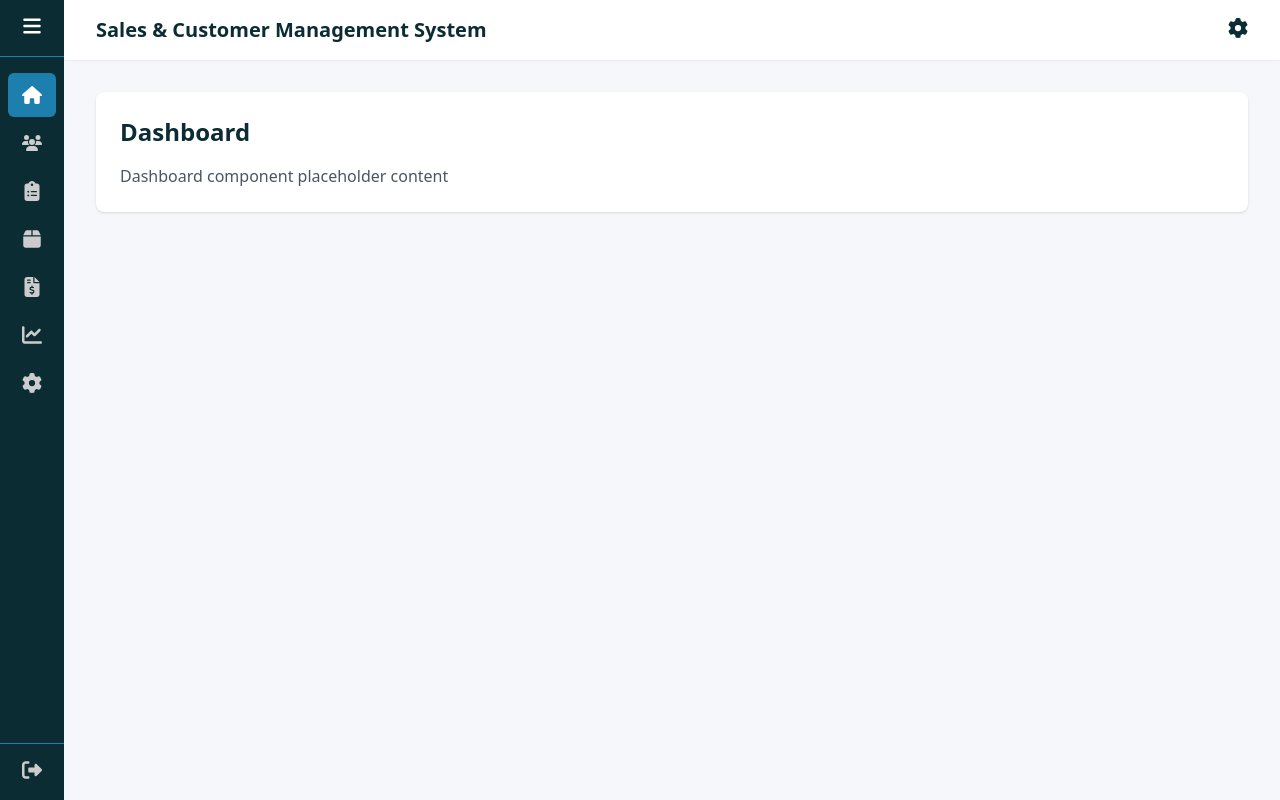
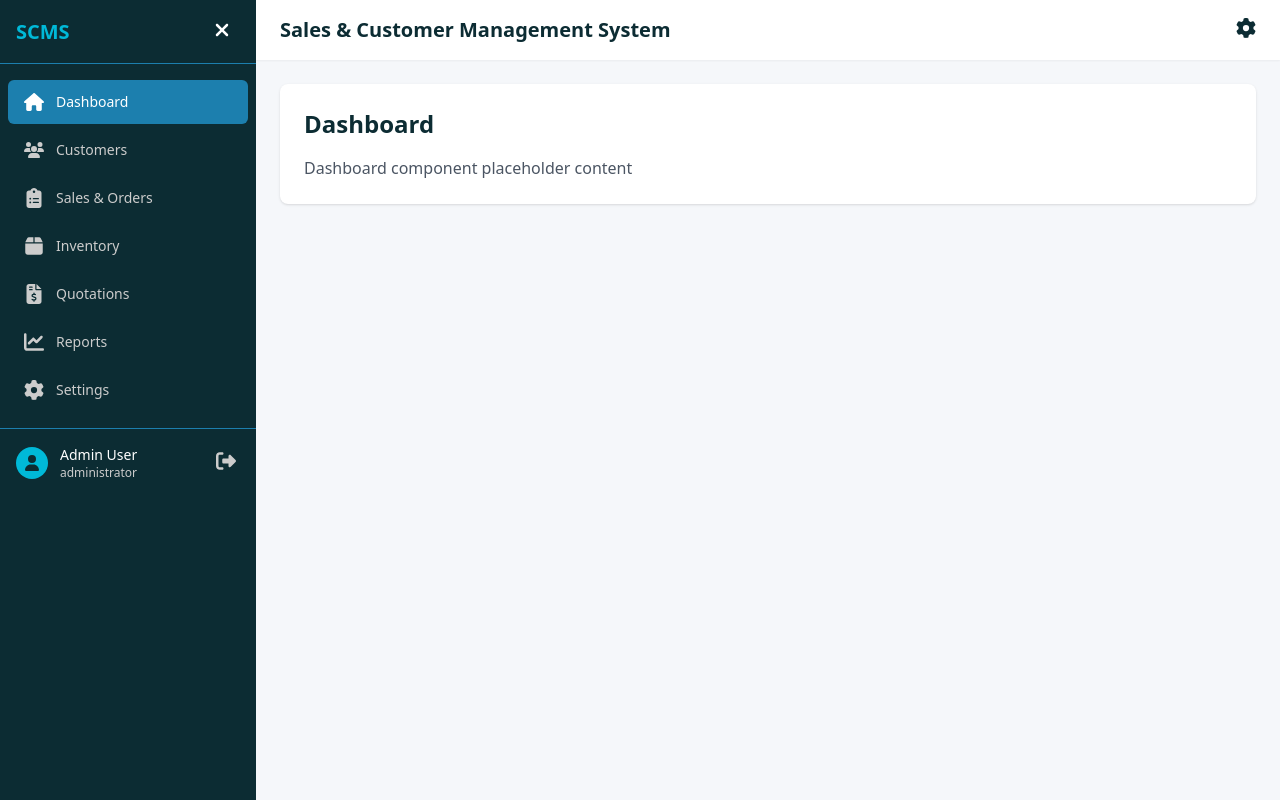
Before and after one commit to Cezzyy/SCMS, a Vue app in the folder frontend/: page /home in a window 1280 px wide. Built offline with nearby package versions, Linux system fonts and the light colour scheme.

Commit message:
OOP 13 - feat(HomeView): enhance sidebar functionality with mobile responsiveness, improved component loading, and updated icon imports for better user experience

```diff
--- a/frontend/src/views/HomeView.vue
+++ b/frontend/src/views/HomeView.vue
@@ -1,15 +1,15 @@
 <script setup lang="ts">
-import { ref, shallowRef, onMounted, defineAsyncComponent } from 'vue'
+import { ref, shallowRef, onMounted, onBeforeMount, onUnmounted, defineAsyncComponent } from 'vue'
 import type { Component } from 'vue'
 
 // Lazy load components
-const DashboardComponent = defineAsyncComponent(() => import('@/components/DashboardContent.vue'))
-const CustomersComponent = defineAsyncComponent(() => import('@/components/CustomerList.vue'))
-const SalesOrdersComponent = defineAsyncComponent(() => import('@/components/SalesOrdersPage.vue'))
-const InventoryComponent = defineAsyncComponent(() => import('@/components/InventoryList.vue'))
-const QuotationsComponent = defineAsyncComponent(() => import('@/components/QuotationList.vue'))
-const ReportsComponent = defineAsyncComponent(() => import('@/components/ReportsPage.vue'))
-const SettingsComponent = defineAsyncComponent(() => import('@/components/SettingsArea.vue'))
+const DashboardComponent = defineAsyncComponent(() => import('../components/DashboardContent.vue'))
+const CustomersComponent = defineAsyncComponent(() => import('../components/CustomerList.vue'))
+const SalesOrdersComponent = defineAsyncComponent(() => import('../components/SalesOrdersPage.vue'))
+const InventoryComponent = defineAsyncComponent(() => import('../components/InventoryList.vue'))
+const QuotationsComponent = defineAsyncComponent(() => import('../components/QuotationList.vue'))
+const ReportsComponent = defineAsyncComponent(() => import('../components/ReportsPage.vue'))
+const SettingsComponent = defineAsyncComponent(() => import('../components/SettingsArea.vue'))
 
 // Types
 interface NavigationItem {
@@ -23,9 +23,22 @@ type ComponentMap = {
 }
 
 // State
-const isSidebarOpen = ref<boolean>(false)
+const isSidebarOpen = ref<boolean>(true) // Default to open
+const isMobile = ref<boolean>(false)
 const activeComponent = ref<string>('dashboard')
 const currentComponent = shallowRef<Component>(DashboardComponent)
+
+// Check for mobile screen
+const checkScreenSize = (): void => {
+  isMobile.value = window.innerWidth < 768
+  // Auto close sidebar on small screens
+  if (isMobile.value) {
+    isSidebarOpen.value = false
+  } else {
+    // Auto open sidebar on larger screens
+    isSidebarOpen.value = true
+  }
+}
 
 // Methods
 const toggleSidebar = (): void => {
@@ -54,7 +67,7 @@ const componentMap: ComponentMap = {
 
 const switchComponent = (componentId: string): void => {
   // Close sidebar on mobile after selection
-  if (window.innerWidth < 1024) {
+  if (isMobile.value) {
     isSidebarOpen.value = false
   }
 
@@ -62,36 +75,51 @@ const switchComponent = (componentId: string): void => {
   currentComponent.value = componentMap[componentId]
 }
 
+onBeforeMount(() => {
+  checkScreenSize()
+})
+
 onMounted(() => {
   // Set initial component
   currentComponent.value = componentMap[activeComponent.value]
+
+  // Add window resize listener
+  window.addEventListener('resize', checkScreenSize)
+})
+
+onUnmounted(() => {
+  // Clean up resize listener
+  window.removeEventListener('resize', checkScreenSize)
 })
 </script>
 
 <template>
-  <div class="min-h-screen bg-white flex">
-    <!-- Main container with sidebar and content -->
-    <div class="flex relative w-full overflow-hidden">
+  <div class="min-h-screen bg-white flex flex-col md:flex-row overflow-hidden">
+    <!-- Overlay for mobile when sidebar is open -->
+    <div
+      v-if="isMobile && isSidebarOpen"
+      @click="toggleSidebar"
+      class="fixed inset-0 bg-black bg-opacity-50 z-20"
+    ></div>
+
     <!-- Sidebar -->
-      <div
+    <aside
       :class="[
-          'bg-primary text-text-primary transition-all duration-300 ease-in-out min-h-screen',
-          isSidebarOpen ? 'w-64' : 'w-16'
+        'bg-primary text-text-primary transition-all duration-300 ease-in-out',
+        'z-30 h-screen flex-shrink-0',
+        isMobile ? 'fixed left-0 top-0 bottom-0' : 'sticky top-0',
+        isSidebarOpen ? 'translate-x-0 w-64' : isMobile ? '-translate-x-full' : 'w-16'
       ]"
     >
-        <!-- Expanded sidebar content -->
-        <div class="h-full flex flex-col">
-          <!-- Logo and close button -->
-          <div :class="[
-            'flex border-b border-accent2 p-4',
-            isSidebarOpen ? 'items-center justify-between' : 'justify-center'
-          ]">
-            <div :class="[isSidebarOpen ? 'flex items-center space-x-2' : 'hidden']">
-              <span class="text-accent1 text-2xl font-bold">SCMS</span>
+      <!-- Sidebar header -->
+      <div class="flex items-center justify-between h-16 px-4 border-b border-accent2">
+        <div v-if="isSidebarOpen" class="flex items-center space-x-2">
+          <span class="text-accent1 text-xl font-bold">SCMS</span>
         </div>
         <button
           @click="toggleSidebar"
-              class="text-text-primary hover:text-accent1 transition-colors"
+          class="text-text-primary hover:text-accent1 transition-colors p-2"
+          aria-label="Toggle sidebar"
         >
           <font-awesome-icon :icon="isSidebarOpen ? 'times' : 'bars'" class="h-5 w-5" />
         </button>
@@ -101,49 +129,66 @@ onMounted(() => {
       <nav class="flex-1 px-2 py-4 space-y-1 overflow-y-auto">
         <a
           v-for="item in navigationItems"
-              :key="item.name"
+          :key="item.id"
           href="#"
           @click.prevent="switchComponent(item.id)"
           :class="[
             activeComponent === item.id ? 'bg-accent2 text-white' : 'text-text-secondary hover:bg-accent2 hover:bg-opacity-25 hover:text-text-primary',
             'flex items-center rounded-md text-sm font-medium transition-colors duration-150',
-                isSidebarOpen ? 'px-4 py-3' : 'px-3 py-3 justify-center'
+            isSidebarOpen ? 'px-4 py-3' : 'justify-center px-3 py-3'
           ]"
           :title="!isSidebarOpen ? item.name : ''"
         >
           <font-awesome-icon :icon="item.icon" :class="['h-5 w-5', isSidebarOpen && 'mr-3']" />
-              <span :class="[!isSidebarOpen && 'hidden']">{{ item.name }}</span>
+          <span v-if="isSidebarOpen">{{ item.name }}</span>
         </a>
       </nav>
 
       <!-- User profile and logout -->
-          <div class="p-4 border-t border-accent2">
+      <div class="border-t border-accent2 p-4">
         <div :class="[isSidebarOpen ? 'flex items-center justify-between' : 'flex justify-center']">
-              <div :class="[isSidebarOpen ? 'flex items-center' : 'hidden']">
-                <div class="h-8 w-8 rounded-full bg-accent1 flex items-center justify-center text-primary">
+          <div v-if="isSidebarOpen" class="flex items-center min-w-0">
+            <div class="h-8 w-8 rounded-full bg-accent1 flex items-center justify-center text-primary flex-shrink-0">
               <font-awesome-icon icon="user" class="h-4 w-4" />
             </div>
-                <div class="ml-3">
-                  <p class="text-sm font-medium text-text-primary">Admin User</p>
-                  <p class="text-xs text-text-secondary">administrator</p>
+            <div class="ml-3 min-w-0">
+              <p class="text-sm font-medium text-text-primary truncate">Admin User</p>
+              <p class="text-xs text-text-secondary truncate">administrator</p>
             </div>
           </div>
-              <button class="text-text-secondary hover:text-accent1 transition-colors">
+          <button
+            class="text-text-secondary hover:text-accent1 transition-colors p-1 flex-shrink-0"
+            aria-label="Logout"
+          >
             <font-awesome-icon icon="sign-out-alt" class="h-5 w-5" />
           </button>
         </div>
       </div>
-        </div>
-      </div>
+    </aside>
 
     <!-- Main content -->
-      <div class="flex-1 flex flex-col overflow-hidden transition-all duration-300">
+    <div class="flex-1 flex flex-col overflow-hidden w-full">
       <!-- Top navbar -->
       <header class="bg-white shadow-sm z-10">
-          <div class="px-4 sm:px-6 lg:px-8 py-4 flex items-center justify-between">
-            <div class="text-xl font-semibold text-primary">Sales & Customer Management System</div>
+        <div class="px-3 sm:px-4 lg:px-6 py-3 md:py-4 flex items-center justify-between">
+          <!-- Mobile menu button -->
+          <button
+            @click="toggleSidebar"
+            class="md:hidden text-primary mr-2"
+            aria-label="Menu"
+          >
+            <font-awesome-icon icon="bars" class="h-5 w-5" />
+          </button>
+
+          <h1 class="text-base sm:text-lg md:text-xl font-semibold text-primary truncate">
+            Sales & Customer Management System
+          </h1>
+
           <div class="flex items-center space-x-4">
-              <button class="text-primary hover:text-accent1 transition-colors">
+            <button
+              class="text-primary hover:text-accent1 transition-colors"
+              aria-label="Settings"
+            >
               <font-awesome-icon icon="cog" class="h-5 w-5" />
             </button>
           </div>
@@ -151,8 +196,8 @@ onMounted(() => {
       </header>
 
       <!-- Page content -->
-        <main class="flex-1 overflow-auto bg-bg-alt p-4 sm:p-6 lg:p-8">
-          <div class="max-w-7xl mx-auto">
+      <main class="flex-1 overflow-y-auto overflow-x-hidden bg-bg-alt p-2 sm:p-3 md:p-4 lg:p-6">
+        <div class="max-w-full mx-auto w-full">
           <!-- Dynamic component with transition and loading indicator -->
           <transition
             name="component-fade"
@@ -165,7 +210,6 @@ onMounted(() => {
           </transition>
         </div>
       </main>
-      </div>
     </div>
   </div>
 </template>
@@ -186,4 +230,32 @@ onMounted(() => {
   opacity: 0;
   transform: translateY(-20px);
 }
+
+/* Sidebar transition */
+aside {
+  will-change: transform, width;
+}
+
+/* Mobile optimizations */
+@media (max-width: 640px) {
+  .component-fade-enter-active,
+  .component-fade-leave-active {
+    transition: opacity 0.2s ease;
+  }
+
+  .component-fade-enter-from,
+  .component-fade-leave-to {
+    transform: none;
+  }
+}
+
+/* Ensure sidebar content is always visible */
+aside > div {
+  min-height: 0;
+}
+
+/* Prevent horizontal scrolling */
+:deep(.overflow-x-auto) {
+  max-width: 100%;
+}
 </style>
```
Also changed, not shown: frontend/src/main.ts (+16 -2 lines). Lines whose indentation alone changed are shown as unchanged.
